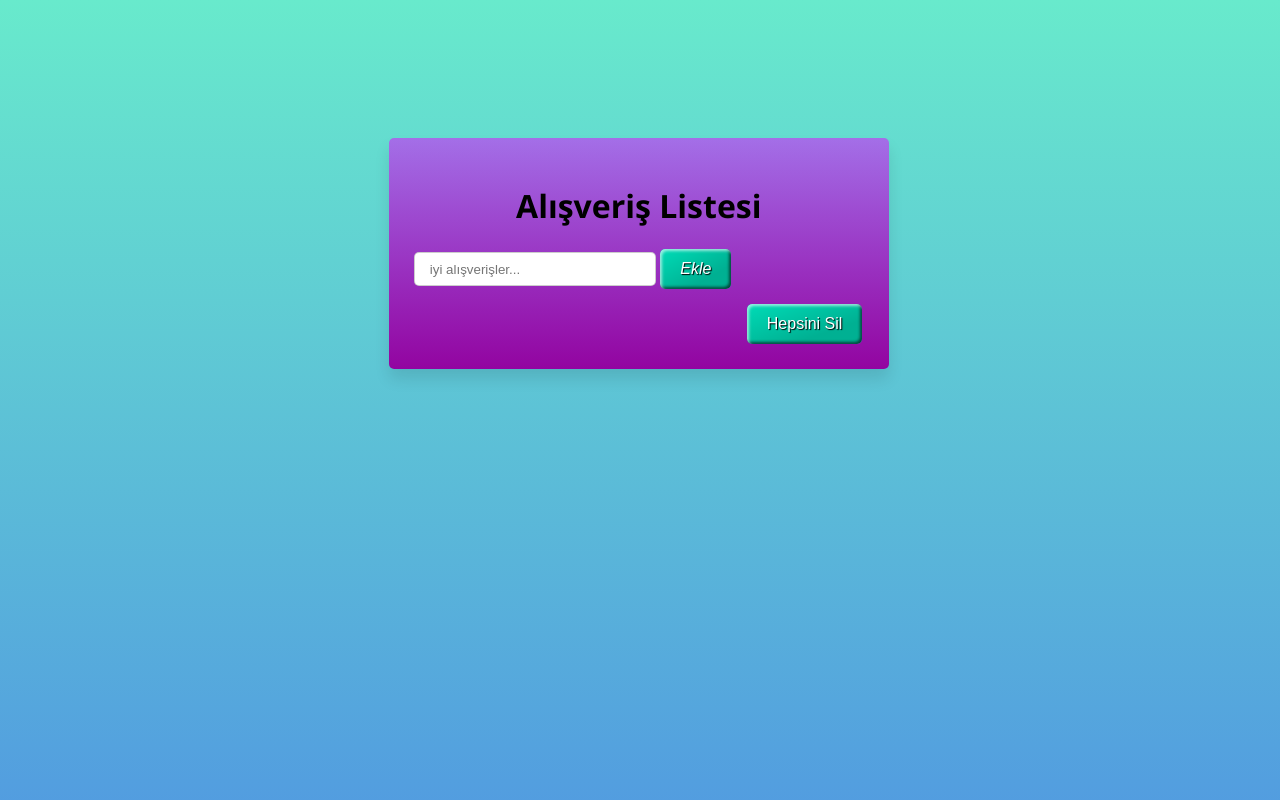
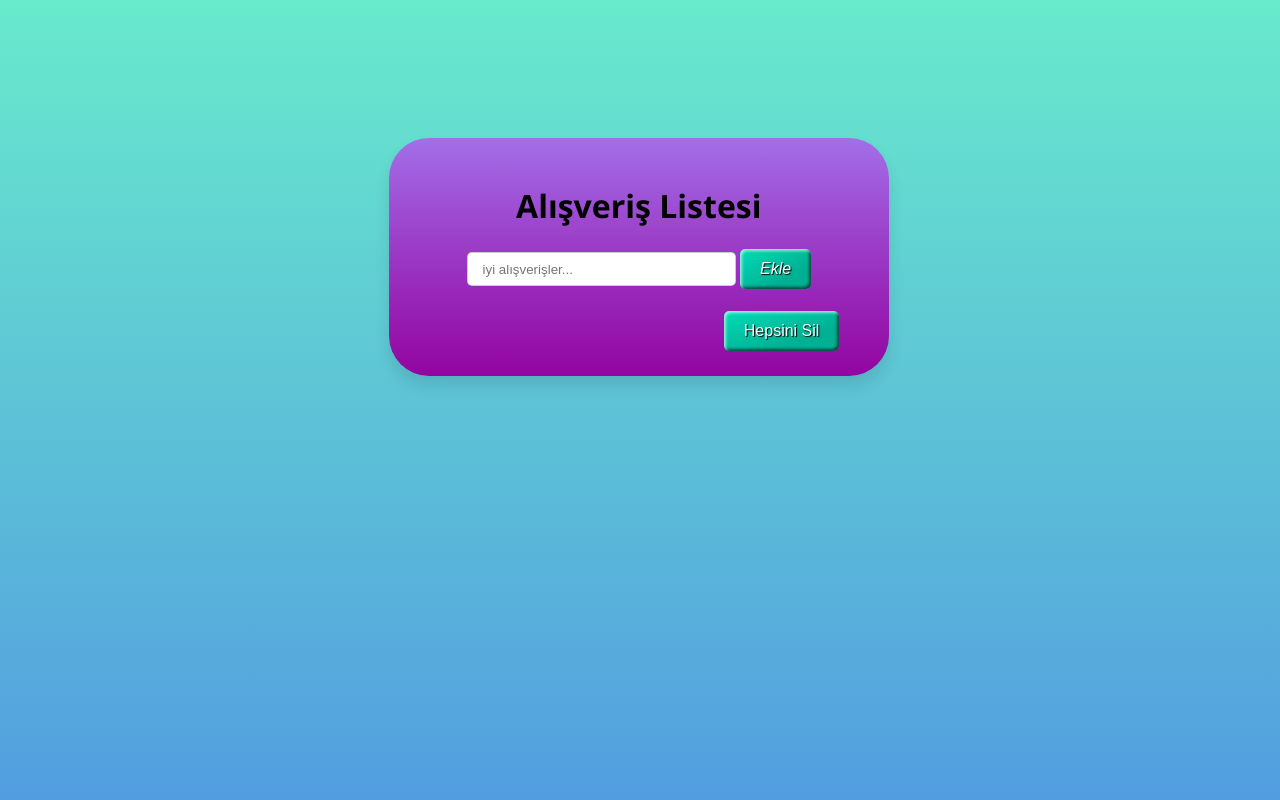
Before and after one commit to AKT41/Shopping-list, a plain HTML site: page index.html in a window 1280 px wide. Shown: the top 800 px of the page. Drawn offline with Linux system fonts and the light colour scheme.

Commit message:
Update main.css

```diff
--- a/main.css
+++ b/main.css
@@ -6,12 +6,13 @@ body{
     padding: 10px;
     font-family: Arial, Helvetica, sans-serif;
 }
+
 .container {
     background: linear-gradient(#cd27f79a 0%, #9303a0fd 100%);
     width: 450px;
     margin: 120px auto;
     padding: 25px;
-    border-radius: 5px;
+    border-radius: 40px;
     box-shadow: 0px 10px 15px rgb(0 0 0 / 10%);
     max-height: 450px;
 
@@ -61,7 +62,8 @@ h1{
 }
 
 #liste-input {
-    width: 210px;
+    width: 237px;
+    margin-bottom: 10px;
 
 
 }
@@ -113,11 +115,18 @@ li.checked {
 }
 
 #list{
-    overflow:hidden;
+
     max-height: 275px;
-    overflow-y: auto;
+
+    overflow: hidden;
 
 }
+
+#list:hover {
+    overflow: auto;
+
+}
+
 
 ul {
     position: relative;
@@ -138,7 +147,7 @@ ul {
 
 .buton2 {
    margin-top: 15px;
-   margin-left: 333px;
+   margin-left: 310px;
 }
 
 #form1 {
@@ -152,8 +161,10 @@ ul {
     padding: 12px 16px 12px 16px;
 }
 
-/* .giris {
+ .giris {
 
     text-align: center;
 
-} */
+}
+
+                                                             /* AKT SUNAR */
```
